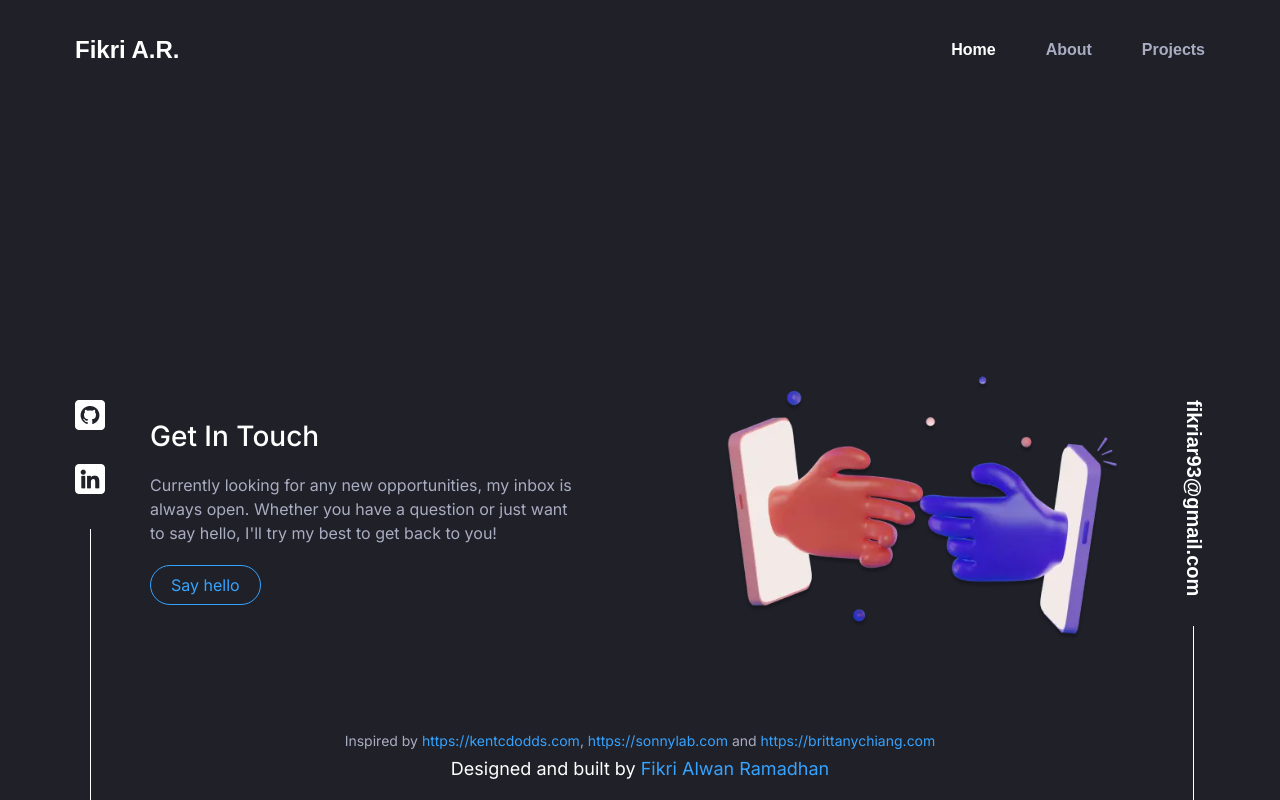
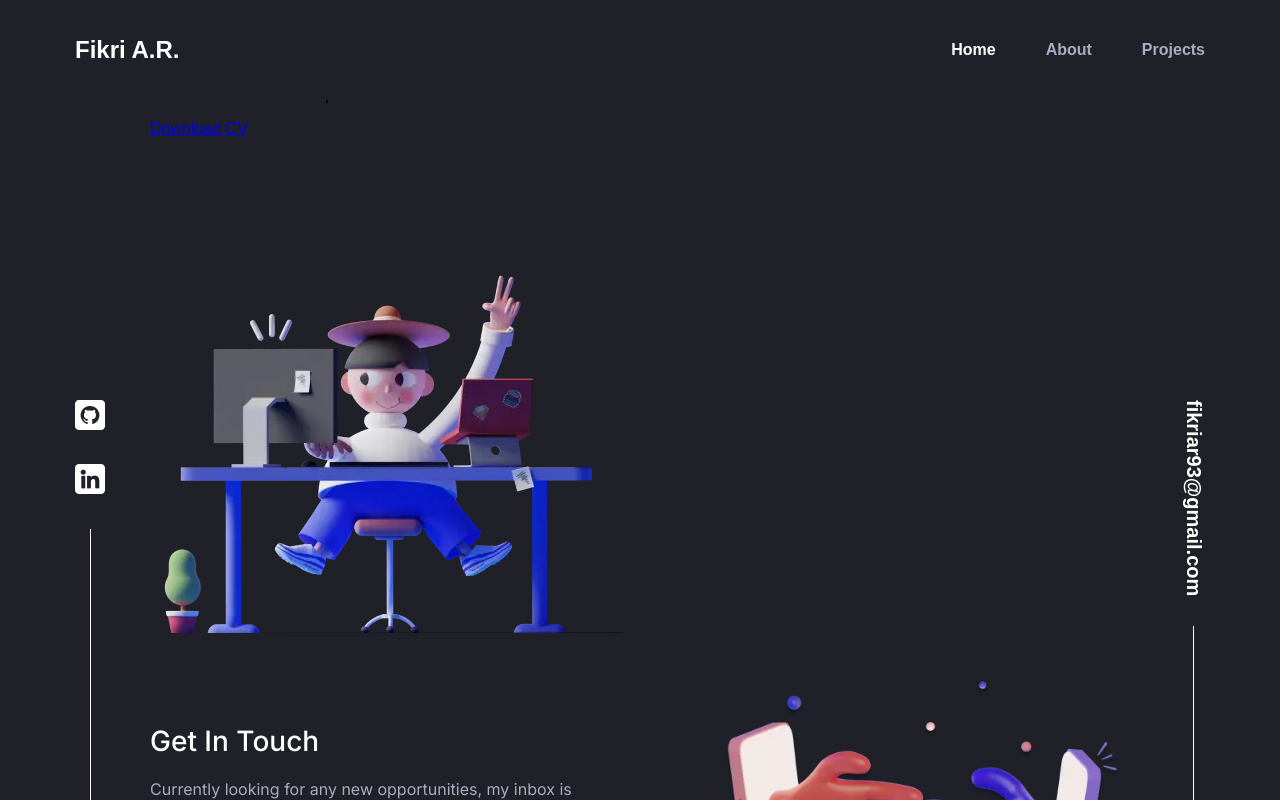
Before and after one commit to fikrialwan/fikrialwan-web, a React (Create React App) app: page / in a window 1280 px wide. Shown: the top 800 px of the page. Built offline with nearby package versions, Linux system fonts and the light colour scheme; a web font is replaced by a local one.

Commit message:
feat: change url image in data hero and add content hero in hero home

```diff
--- a/src/component/hero/hero.tsx
+++ b/src/component/hero/hero.tsx
@@ -16,7 +16,23 @@ export default function Hero({ isHome, data }: HeroPropsType) {
       button,
     } = data;
     const { title: buttonTitle, link: buttonLink } = button!;
-    return <section></section>;
+    return (
+      <section>
+        <article>
+          <p>{greeting}</p>
+          <p>{heroTitle}</p>
+          <p>
+            {desc} <span>{descHighlight}</span>
+          </p>
+          <a href={buttonLink} target="_blank" rel="noreferrer noopener">
+            {buttonTitle}
+          </a>
+        </article>
+        <div>
+          <img src={imgUrl} alt={imgAlt} />
+        </div>
+      </section>
+    );
   } else {
     const {
       title,
--- a/src/data/hero-data.ts
+++ b/src/data/hero-data.ts
@@ -1,4 +1,7 @@
 import { ButtonType, ImgType } from "src/util/types";
+import homeIlustration from "src/component/ui/images/hero-home-illustration.webp";
+import aboutIlustration from "src/component/ui/images/hero-about-illustration.webp";
+import projectsIlustration from "src/component/ui/images/hero-project-illustration.webp";
 
 export interface HeroContentType {
   greeting?: string;
@@ -22,7 +25,7 @@ export const heroData: HeroDataType = {
     desc: "a",
     descHighlight: "Front End Web Developer",
     img: {
-      url: "hero-home-illustration.webp",
+      url: homeIlustration,
       alt: "Home hero illustration",
     },
     button: {
@@ -34,7 +37,7 @@ export const heroData: HeroDataType = {
     title: "Hello,\nI'm Fikri Alwan Ramadhan,\nI'm a Front End Web Developer",
     desc: "I'm a developer who enthusiasm for Javascript, Typescript and React.",
     img: {
-      url: "hero-about-illustration.webp",
+      url: aboutIlustration,
       alt: "About hero illustration",
     },
   },
@@ -42,7 +45,7 @@ export const heroData: HeroDataType = {
     title: "This is my project,",
     desc: "You can see all of my project that I built, contributed, or designed using various technologies.",
     img: {
-      url: "hero-project-illustration.webp",
+      url: projectsIlustration,
       alt: "Project hero illustration",
     },
   },
--- a/src/pages/home.tsx
+++ b/src/pages/home.tsx
@@ -1,5 +1,12 @@
+import Hero from "src/component/hero/hero";
+import { heroData } from "src/data";
+
 function Home() {
-  return <div>home</div>;
+  return (
+    <>
+      <Hero isHome={true} data={heroData.home} />
+    </>
+  );
 }
 
 export default Home;
```
